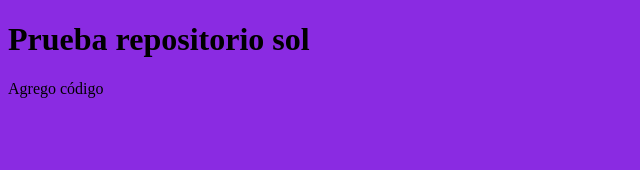
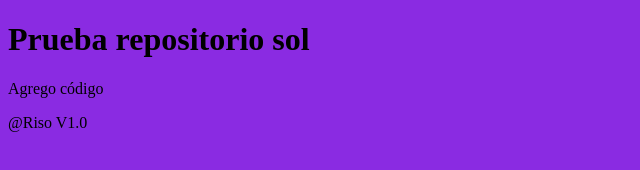
Before and after one commit to samaya199/CursoGitEclipse, a plain HTML site: page Index.html in a window 1280 px wide. Shown: the full height of the page, 0-640 px from the left. Drawn offline with Linux system fonts and the light colour scheme.

Commit message:
Agrgo pie de página riso en Index.html

```diff
--- a/Index.html
+++ b/Index.html
@@ -10,4 +10,5 @@
     <h1>Prueba repositorio sol</h1>
     <p>Agrego código</p>
   </body>
+  <footer>@Riso V1.0</footer>
 </html>
```
